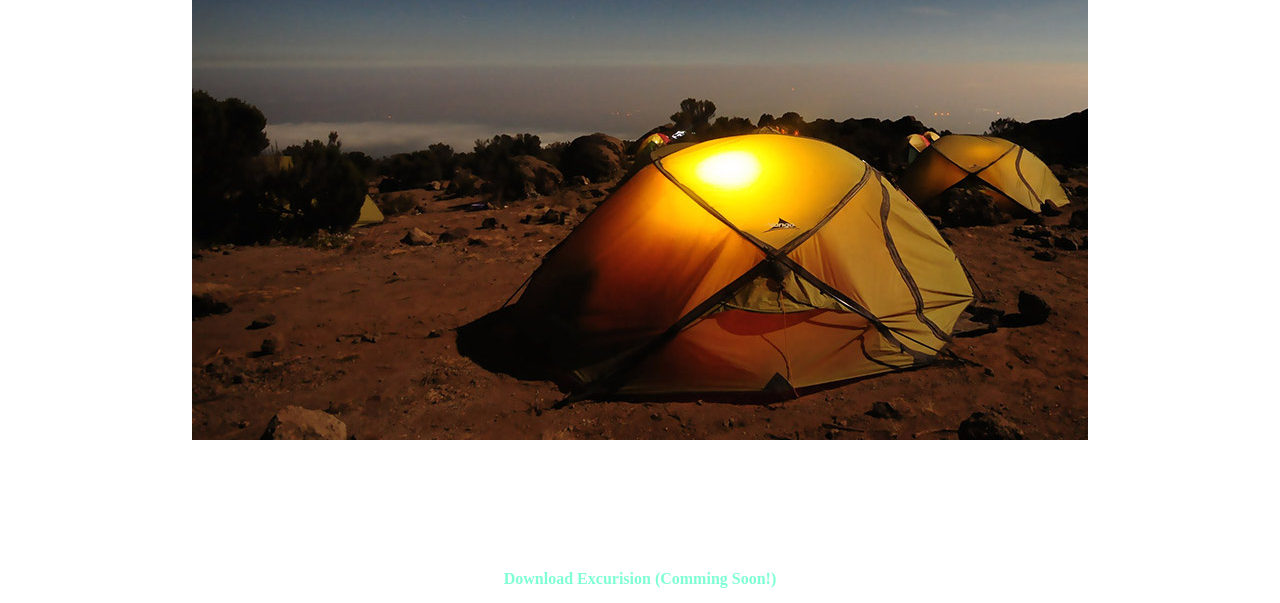
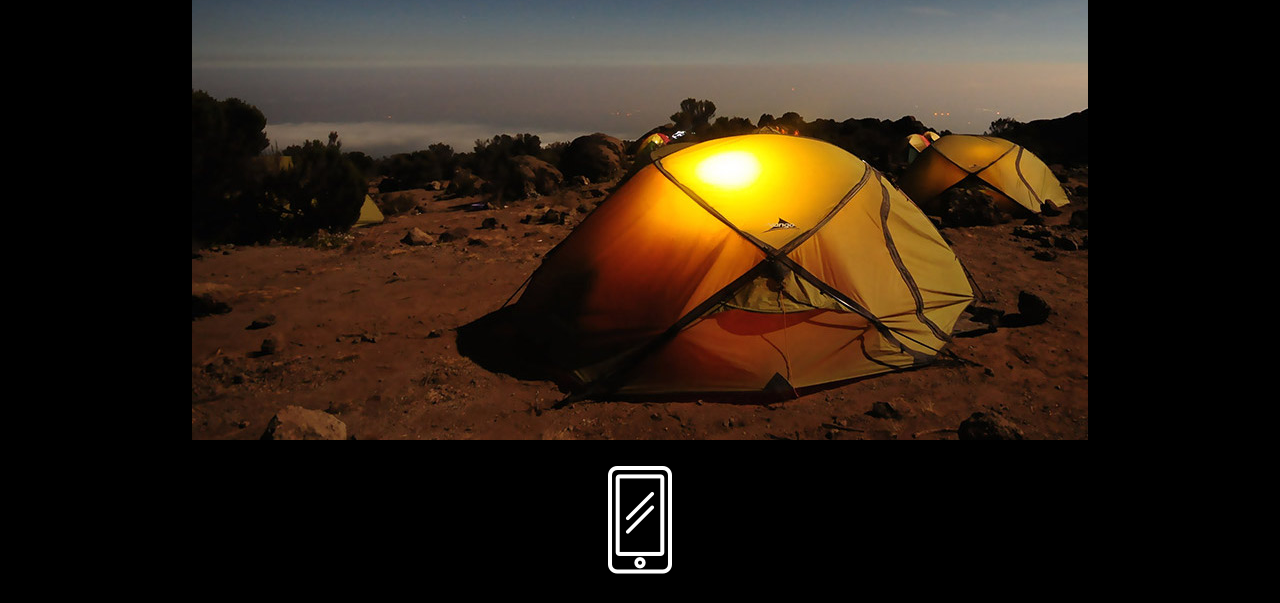
Before and after one commit to Nobody-Inhere/excursion, a plain HTML site: page index.html in a window 1280 px wide. Shown: the part 628-1231 px from the top of the page. Drawn offline with Linux system fonts and the light colour scheme.

Commit message:
Initial commit

```diff
--- a/index.html
+++ b/index.html
@@ -13,6 +13,7 @@
     <h2>Your Personal Travel Guide</h2>
       <p>Excursion remembers places you like, and recommends new points of interest around you.</p>
       <p><img src="resources\images\camp.jpg" /></p>
+      <p><img src="resources\images\phone.png" /></p>
     <h1>Comming Soon for iPhones and Android</h1>
     <h3>Download Excurision (Comming Soon!)</h3>
     <p id = "copyright">© Excursion</p>
--- a/resources/css/style.css
+++ b/resources/css/style.css
@@ -3,6 +3,7 @@ h1{
   font-size: 50px;
   color: white;
   text-align: center;
+  bac
 }
 
 h3{
@@ -29,3 +30,7 @@ p{
   color: grey;
   text-align: right;
 }
+
+body{
+  background: black;
+}
```
Also changed, not shown: 2 other files.
